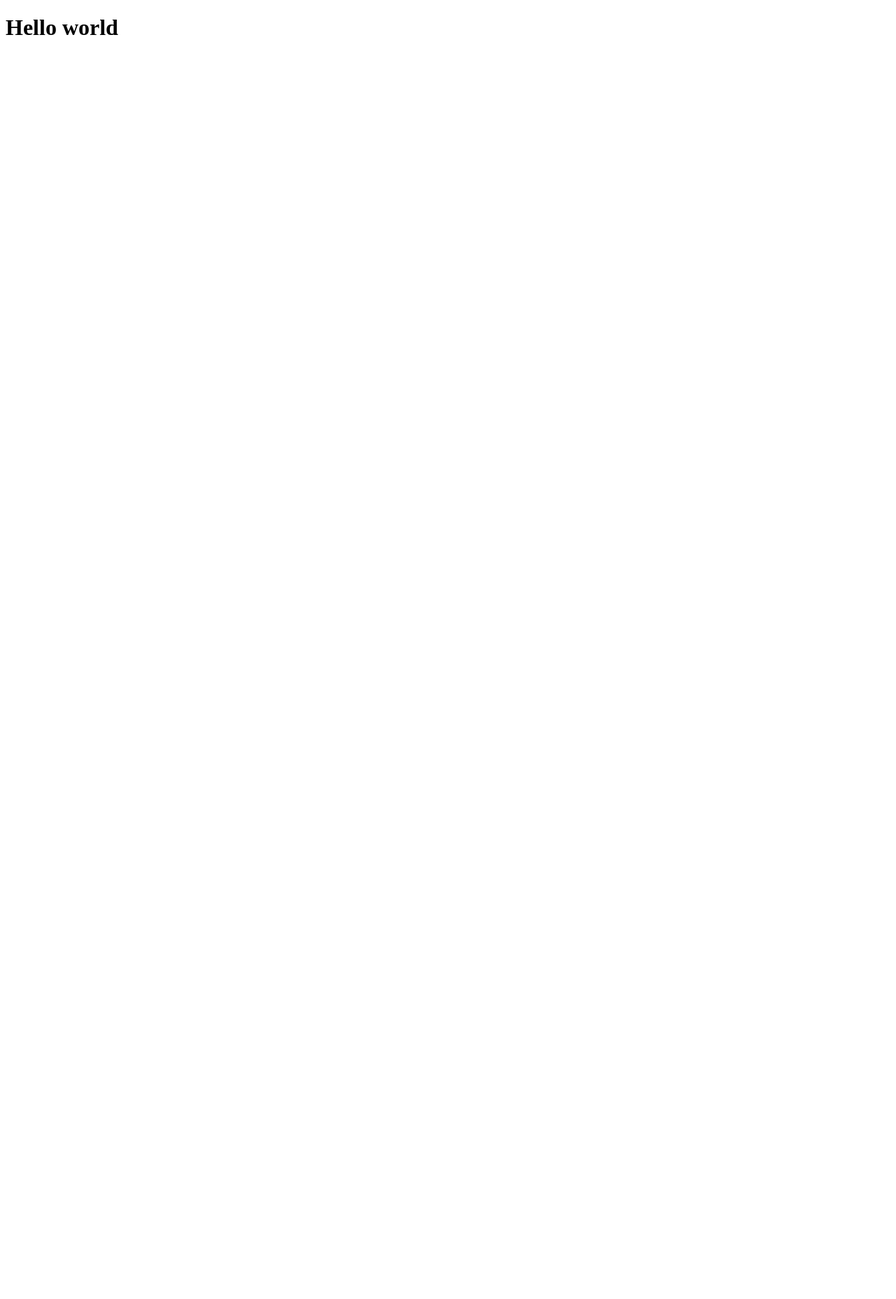
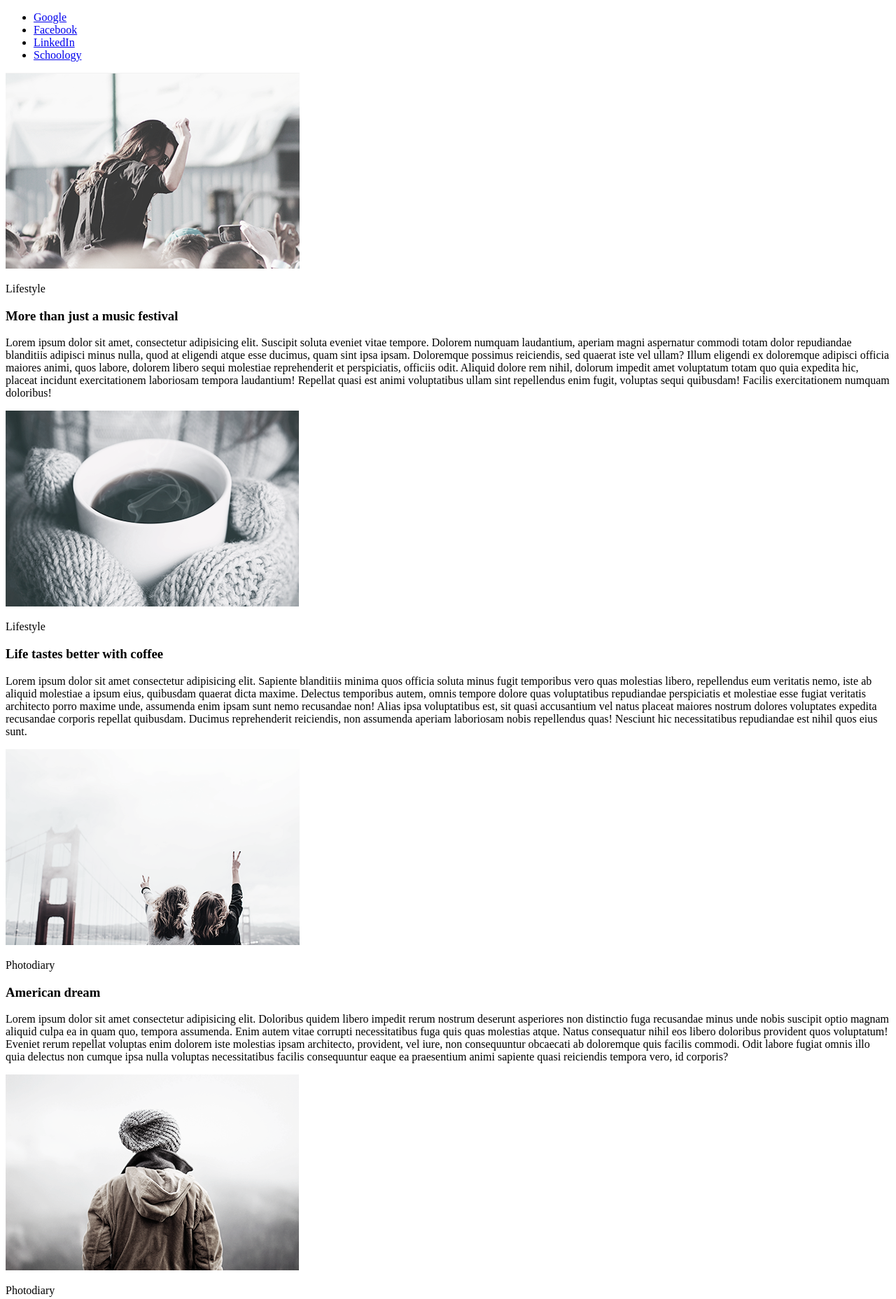
Before and after one commit to VasiliyGrygorievich/html_css, a plain HTML site: page module-3.html/index.html in a window 1280 px wide. Shown: the top 1857 px of the page at 70% size. Before the commit the page ends 800 px from the top, so only its background shows below. Drawn offline with Linux system fonts and the light colour scheme.

Commit message:
html_css

```diff
--- a/module-3.html/index.html
+++ b/module-3.html/index.html
@@ -1,4 +1,4 @@
- <!DOCTYPE html>
+<!DOCTYPE html>
 <html lang="en">
     <head>
       <meta charset="utf-8">
@@ -6,8 +6,41 @@
       <meta http-equiv="X-UA-Compatible" content="edge">
       <meta name="author" content="Chupylka Vasyl">
       <meta name="description" content="FECode Onlain 20" >
-      <title>Module 3 - CSS</title>
+      <title>document</title>
     </head>
     <body>
-        <h1>Hello world</h1>
-        </body
+     <ul>
+     <nav>
+        <li><a href="#">Google</a></li>
+        <li><a href="#">Facebook</a></li>
+        <li><a href="#">LinkedIn</a></li>
+        <li><a href="#">Schoology</a></li>
+    </nav>
+      </ul>
+      <img src="./images/image.png" alt="relative">
+      <p>Lifestyle</p>
+      <p>
+        <h3>More than just a music festival</h3>
+        Lorem ipsum dolor sit amet, consectetur adipisicing elit. Suscipit soluta eveniet vitae tempore. Dolorem numquam laudantium, aperiam magni aspernatur commodi totam dolor repudiandae blanditiis adipisci minus nulla, quod at eligendi atque esse ducimus, quam sint ipsa ipsam. Doloremque possimus reiciendis, sed quaerat iste vel ullam? Illum eligendi ex doloremque adipisci officia maiores animi, quos labore, dolorem libero sequi molestiae reprehenderit et perspiciatis, officiis odit. Aliquid dolore rem nihil, dolorum impedit amet voluptatum totam quo quia expedita hic, placeat incidunt exercitationem laboriosam tempora laudantium! Repellat quasi est animi voluptatibus ullam sint repellendus enim fugit, voluptas sequi quibusdam! Facilis exercitationem numquam doloribus!
+    </p>
+      <img src="./images/Filtro fotografico 5 copia 2.png" alt="relative">
+      <p>Lifestyle</p>
+      <p>
+          <h3>Life tastes better with coffee</h3>
+          Lorem ipsum dolor sit amet consectetur adipisicing elit. Sapiente blanditiis minima quos officia soluta minus fugit temporibus vero quas molestias libero, repellendus eum veritatis nemo, iste ab aliquid molestiae a ipsum eius, quibusdam quaerat dicta maxime. Delectus temporibus autem, omnis tempore dolore quas voluptatibus repudiandae perspiciatis et molestiae esse fugiat veritatis architecto porro maxime unde, assumenda enim ipsam sunt nemo recusandae non! Alias ipsa voluptatibus est, sit quasi accusantium vel natus placeat maiores nostrum dolores voluptates expedita recusandae corporis repellat quibusdam. Ducimus reprehenderit reiciendis, non assumenda aperiam laboriosam nobis repellendus quas! Nesciunt hic necessitatibus repudiandae est nihil quos eius sunt.
+      </p>
+      <img src="./images/image2.png" alt="relative">
+      <p>Photodiary</p>
+      <p>
+          <h3>American dream</h3>
+          Lorem ipsum dolor sit amet consectetur adipisicing elit. Doloribus quidem libero impedit rerum nostrum deserunt asperiores non distinctio fuga recusandae minus unde nobis suscipit optio magnam aliquid culpa ea in quam quo, tempora assumenda. Enim autem vitae corrupti necessitatibus fuga quis quas molestias atque. Natus consequatur nihil eos libero doloribus provident quos voluptatum! Eveniet rerum repellat voluptas enim dolorem iste molestias ipsam architecto, provident, vel iure, non consequuntur obcaecati ab doloremque quis facilis commodi. Odit labore fugiat omnis illo quia delectus non cumque ipsa nulla voluptas necessitatibus facilis consequuntur eaque ea praesentium animi sapiente quasi reiciendis tempora vero, id corporis?
+        </p>
+      <img src="./images/image3.png" alt="">
+      <p>Photodiary</p>
+      <p>
+          <h3>A day exploring the Alps</h3>
+      Lorem ipsum dolor sit amet consectetur adipisicing elit. Quisquam consequatur quae at architecto? Expedita, tempore iure culpa distinctio ab dolorem facilis impedit fugiat nobis esse recusandae ratione nisi, laudantium sapiente aspernatur ipsum magni. Explicabo deleniti laborum corporis nesciunt fugit ratione quae beatae dicta corrupti sint similique nemo excepturi, eveniet, sequi doloribus pariatur repudiandae esse reiciendis ut ad, a quos quis non ullam. Aspernatur ipsum dignissimos eius placeat distinctio at alias laudantium, voluptatem quod consectetur libero nulla sit odit maiores temporibus asperiores, illum nisi natus voluptas quas, assumenda commodi corporis ut corrupti. Ut earum dolores rerum, ipsam harum illum! Voluptatem, in!
+    </p>
+      <button>Load more</button>
+    </body>
+    </html>
```
Also changed, not shown: module-3.html/css/index.html (deleted), module-3.html/css/style.css (added), module-3.html/images/Filtro fotografico 5 copia 2.png (added), module-3.html/images/Pobediteli-fotokonkursa-Dikaya-priroda-Rossii-2018_25.jpg (added), module-3.html/images/image.png (added), module-3.html/images/image2.png (added), module-3.html/images/image3.png (added), 1 other file.
